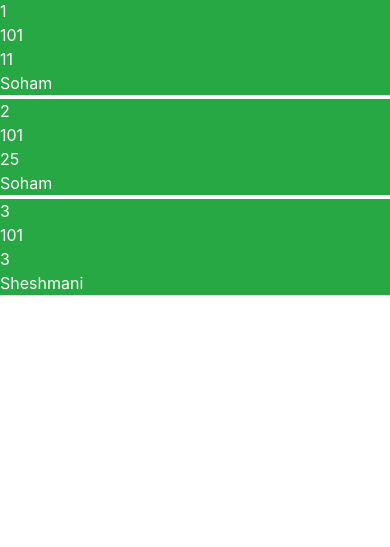
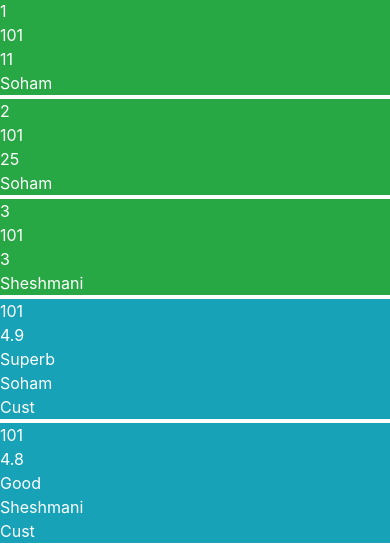
Before and after one commit to AlexFerns16/DJANGO_35_AMF, a Django app: page /food/detail/1/ in a window 390 px wide. Shown: the part 731-1278 px from the top of the page. Before the commit the page ends 1026 px from the top, so only its background shows below. Run offline with Django 4.2, Linux system fonts and the light colour scheme; a user stored in the database is signed in; data comes from the database, SQL or seed files in the repository; both versions use the stored data as it was after the commit; parts of the project's set-up code (start-up, migrations or seed data) failed here and were passed over.

Commit message:
commit:85

```diff
--- a/mysite/food/templates/food/detail.html
+++ b/mysite/food/templates/food/detail.html
@@ -255,6 +255,109 @@
 
     {% endif %}
 
+
+    <!-- add feedback and ratings button -->
+
+    {% if user.profile.user_type == 'Cust' %}
+        <a class="btn btn-dark offset-md-5 mb-2" href="{% url 'users:CusRatFeed' item.id item.prod_code %}">
+            Add Ratings and Feedback
+        </a>
+    {% endif %}
+
+    <!-- blue -->
+
+    {% if user.profile.user_type == 'Rest' or user.profile.user_type == 'Cust' or user.profile.user_type == 'Admin' %}
+
+        {% for obj in crf %}
+
+            <div
+                class="row mb-1">
+
+                <div
+                    class="col-md-8
+                        offset-md-2
+                        bg-info
+                        text-white">
+
+                        <div
+                            class="row">
+
+                            <div
+                                class="col-md-1
+                                    text-left">
+
+                                {{ obj.prod_code }}
+                            </div>
+
+                            <div
+                                class="col-md-1
+                                    text-left">
+
+                                {{ obj.ratings }}
+                            </div>
+
+                            <div
+                                class="col-md-2
+                                    text-left">
+
+                                {{ obj.feedback }}
+                            </div>
+
+                            <div
+                                class="col-md-2
+                                    text-left">
+
+                                {{ obj.username }}
+                            </div>
+
+                            <div
+                                class="col-md-2
+                                    text-left">
+
+                                {{ obj.user_type }}
+                            </div>
+
+                            <div
+                                class="col-md-2
+                                    text-left">
+
+                                {% if obj.username == user.username %}
+                                    <a
+                                        class="btn btn-warning btn-sm"
+                                        href="#">
+
+                                        Edit
+                                    </a>
+                                {% endif %}
+                            </div>
+
+                            <div
+                                class="col-md-2
+                                    text-left">
+
+                                {% if obj.username == user.username %}
+                                    <a
+                                        class="btn btn-primary btn-sm"
+                                        href="#">
+
+                                        Delete
+                                    </a>
+                                {% endif %}
+                            </div>
+                        </div>
+                </div>
+
+                <div
+                    class="col-md-2">
+
+                </div>
+
+            </div>
+
+        {% endfor %}
+
+    {% endif %}
+
 {% endif %}
 
 {% endblock %}
--- a/mysite/food/views.py
+++ b/mysite/food/views.py
@@ -7,7 +7,7 @@ from django.views.generic.detail import DetailView
 from django.views.generic.edit import CreateView
 from django.urls import reverse_lazy
 from food.models import History
-from users.models import CusOrders
+from users.models import CusOrders, CusRatingFeedback
 
 # Create your views here.
 # -------------------------------------------------------------------------------
@@ -71,10 +71,15 @@ def detail(request, item_id):
             user = request.user.username
         )
 
+    crf = CusRatingFeedback.objects.filter(
+        prod_code=item.prod_code
+    )
+
     context = {
         'item':item,
         'hist':hist,
-        'oco':Obj_CusOrd
+        'oco':Obj_CusOrd,
+        'crf':crf
     }
 
     return render(request, 'food/detail.html', context)
--- /dev/null
+++ b/mysite/users/templates/users/item-form.html
@@ -0,0 +1,6 @@
+
+<form method="POST">
+    {% csrf_token %}
+    {{ form }}
+    <button class="btn btn-success btn-sm">Save</button>
+</form>
--- a/mysite/users/urls.py
+++ b/mysite/users/urls.py
@@ -9,4 +9,7 @@ urlpatterns = [
 
     # updating customer orders
     path('upd_orders/<int:id>/<int:upd_order_id>/', views.update_orders, name='upd_orders'),
+
+    # customer rating-feedback view
+    path('crf/<int:it_id>/<int:pc>/', views.CusRatFeed, name='CusRatFeed'),
 ]
```
Also changed, not shown: mysite/users/forms.py (+7 -1 lines), mysite/users/views.py (+18 -1 lines), mysite/db.sqlite3.
